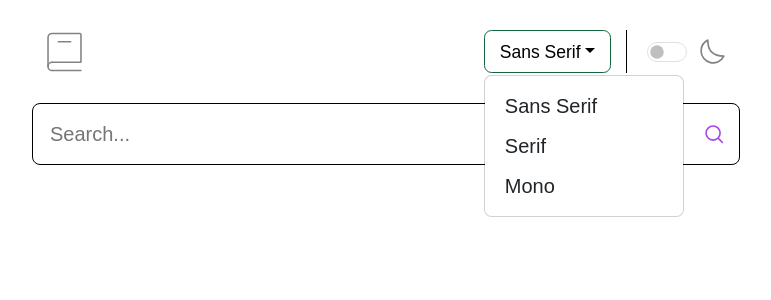
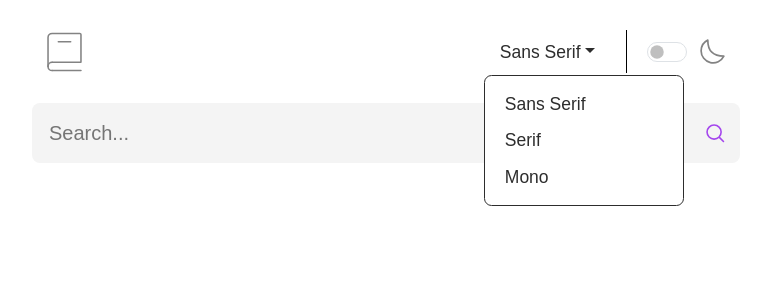
Before and after one commit to ChrisCablish/dictionary-app, a React (Create React App) app: page / in a window 1280 px wide. Both pictures are taken after a click on the button "Sans Serif". Shown: the top 300 px of the page, without its empty margins (254-1025 px from the left). Built offline with nearby package versions, Linux system fonts and the light colour scheme.

Commit message:
state switching for font dropdown/display mode switch corrected

```diff
--- a/src/App.js
+++ b/src/App.js
@@ -61,6 +61,7 @@ function App() {
         setFont={setFont}
         setCssClass={setCssClass}
         setDisplayMode={setDisplayMode}
+        displayMode={displayMode}
       />
       <Container className="search-section">
         <Row>
@@ -98,11 +99,26 @@ function App() {
 
       {responseObject && (
         <Container className="source-div">
-          <h2 className="source-header">Source</h2>
-          <div className="link-and-icon">
-            <span className="source-content">{getSource(responseObject)}</span>
-            <img src={linkIcon}></img>
-          </div>
+          <Row>
+            <Col sm>
+              <h2 className="source-header">Source</h2>
+            </Col>
+            <Col sm className="link-and-icon">
+              {/* <div className="link-and-icon"> */}
+              {/* <span className="source-content"> */}
+              <a
+                className="source-content"
+                href={getSource(responseObject)}
+                target="_blank"
+                rel="noreferrer"
+              >
+                {getSource(responseObject)}
+              </a>
+              {/* </span> */}
+              <img src={linkIcon} alt=""></img>
+              {/* </div> */}
+            </Col>
+          </Row>
         </Container>
       )}
     </div>
--- a/src/App.scss
+++ b/src/App.scss
@@ -3,6 +3,12 @@
   --font-serif: "Times New Roman", serif;
   --font-mono: "Courier New", monospace;
   --bs-btn-color: black;
+  --font-purple: #a445ed;
+  --font-black: #2d2d2d;
+  --background-black: #050505;
+  --app-grey: #757575;
+  --very-light-grey: #e9e9e9;
+  --search-background: #f4f4f4;
 }
 
 .sans {
@@ -19,17 +25,18 @@
 
 .dark-mode {
   color: white;
-  background-color: black;
+  background-color: var(--background-black);
 }
 
 .light-mode {
-  color: black;
+  color: var(--font-black);
   background-color: white;
 }
 
 .App {
   text-align: center;
   padding: 1.5rem;
+  min-height: 100vh;
 }
 
 /* search section */
@@ -39,6 +46,7 @@
   font-size: 1rem;
   // padding: 1rem 1.5rem;
   height: 3rem;
+  background-color: transparent;
 }
 
 .userInput:focus {
@@ -46,11 +54,11 @@
 }
 
 .search-section {
-  border: 1px solid black;
   outline: none;
   border-radius: 8px;
   margin-top: 1.5rem;
   margin-bottom: 1.75rem;
+  background-color: var(--search-background);
 }
 
 #search-column {
@@ -72,9 +80,19 @@
   padding-top: 1.5rem;
   padding-bottom: 5rem;
 
+  .source-content {
+    color: var(--font-black);
+    text-decoration: none;
+  }
+
   .source-content:hover {
     text-decoration: underline;
     cursor: pointer;
+  }
+
+  .source-header {
+    color: var(--app-grey);
+    text-decoration: underline;
   }
 
   .source-header,
--- a/src/CheckComponent.css
+++ b/src/CheckComponent.css
@@ -2,3 +2,8 @@
     background-color: #A445ED;
     border: none !important;
 }
+
+.form-check-input:focus {
+    border-color: transparent !important;
+    box-shadow: none !important;
+}
--- a/src/DropdownButton.js
+++ b/src/DropdownButton.js
@@ -1,7 +1,12 @@
 import Dropdown from "react-bootstrap/Dropdown";
 import "./DropdownButton.scss";
 
-export default function DropdownButton({ setFont, font, setCssClass }) {
+export default function DropdownButton({
+  setFont,
+  font,
+  setCssClass,
+  displayMode,
+}) {
   const fontSelectHandler = (text, css) => {
     setFont(text);
     setCssClass(css);
@@ -13,18 +18,33 @@ export default function DropdownButton({ setFont, font, setCssClass }) {
     { id: 3, text: "Mono", cssClass: "mono" },
   ];
 
+  console.log(displayMode);
+
   return (
     <Dropdown>
-      <Dropdown.Toggle variant="success" id="dropdown-basic">
+      <Dropdown.Toggle
+        variant="success"
+        id="dropdown-basic"
+        className={
+          displayMode === "dark-mode" ? "dropdown-dark" : "dropdown-light"
+        }
+      >
         {font}
       </Dropdown.Toggle>
-      <Dropdown.Menu>
+      <Dropdown.Menu
+        className={
+          displayMode === "dark-mode"
+            ? "dropdown-menu-dark"
+            : "dropdown-menu-light"
+        }
+      >
         {/* for each font option, generate a new dropdown menu item */}
         {fontOptions.map((font) => {
           return (
             <Dropdown.Item
               onClick={() => fontSelectHandler(font.text, font.cssClass)}
               key={font.id}
+              className="dropdown-item"
             >
               {font.text}
             </Dropdown.Item>
--- a/src/DropdownButton.scss
+++ b/src/DropdownButton.scss
@@ -1,16 +1,63 @@
-.btn {
-  //font
-  --bs-btn-color: black !important;
-  --bs-btn-hover-color: black !important;
-  --bs-btn-active-color: black !important;
-  --bs-btn-disabled-color: black !important;
-  //background
+.dropdown-light {
+  //font-color
+  --bs-btn-color: #2d2d2d !important;
+  --bs-btn-hover-color: #2d2d2d !important;
+  --bs-btn-active-color: #2d2d2d !important;
+  --bs-btn-disabled-color: #2d2d2d !important;
+  //background-color
   --bs-btn-bg: transparent !important;
   --bs-btn-hover-bg: transparent !important;
   --bs-btn-active-bg: transparent !important;
-  //border
+  //border-color
   --bs-btn-border-color: transparent !important;
-  --bs-btn-hover-border-color: black !important;
+  --bs-btn-hover-border-color: transparent !important;
+  --bs-btn-focus-border-color: transparent !important;
+  --bs-btn-active-border-color: transparent !important;
   //font size
   --bs-btn-font-size: 0.875rem !important;
 }
+
+.dropdown-dark {
+  //font-color
+  --bs-btn-color: white !important;
+  --bs-btn-hover-color: white !important;
+  --bs-btn-active-color: white !important;
+  --bs-btn-disabled-color: white !important;
+  //background-color
+  --bs-btn-bg: transparent !important;
+  --bs-btn-hover-bg: transparent !important;
+  --bs-btn-active-bg: transparent !important;
+  //border-color
+  --bs-btn-border-color: transparent !important;
+  --bs-btn-hover-border-color: transparent !important;
+  --bs-btn-focus-border-color: transparent !important;
+  --bs-btn-active-border-color: transparent !important;
+  //font size
+  --bs-btn-font-size: 0.875rem !important;
+}
+
+.dropdown-menu-light {
+  --bs-dropdown-link-color: #2d2d2d !important;
+  --bs-dropdown-bg: white !important;
+  --bs-dropdown-border-color: #2d2d2d !important;
+  --bs-dropdown-link-active-bg: transparent !important;
+}
+
+.dropdown-menu-dark {
+  --bs-dropdown-link-color: white !important;
+  --bs-dropdown-bg: #050505 !important;
+  --bs-dropdown-border-color: white !important;
+  --bs-dropdown-link-active-bg: transparent !important;
+}
+
+.dropdown-toggle {
+  filter: hue-rotate(90deg); /* Adjust the value as needed */
+}
+
+#dropdown-basic {
+  font-size: 0.875rem;
+}
+
+.dropdown-item {
+  font-size: 0.875rem;
+}
--- a/src/HeaderComponent.js
+++ b/src/HeaderComponent.js
@@ -9,7 +9,13 @@ import Row from "react-bootstrap/Row";
 import Col from "react-bootstrap/Col";
 import Check from "./CheckComponent";
 
-export default function Header({ setFont, font, setCssClass, setDisplayMode }) {
+export default function Header({
+  setFont,
+  font,
+  setCssClass,
+  setDisplayMode,
+  displayMode,
+}) {
   return (
     <Container className="header">
       <Row>
@@ -20,6 +26,7 @@ export default function Header({ setFont, font, setCssClass, setDisplayMode }) {
             font={font}
             setFont={setFont}
             setCssClass={setCssClass}
+            displayMode={displayMode}
           />
         </Col>
         <Col xs="auto" className="header-right">
--- a/src/MeaningComponent.scss
+++ b/src/MeaningComponent.scss
@@ -1,6 +1,18 @@
 .meaning-item {
   font-size: 0.9375rem;
   margin-top: 0.81rem;
+
+  list-style-type: none; /* Hide the default bullet */
+  position: relative;
+  // padding-left: 0.5em; /* Make space for the custom bullet */
+}
+
+.meaning-item::before {
+  content: "•"; /* The bullet character */
+  position: absolute;
+  left: -1em;
+  color: var(--font-purple); /* Set the bullet color */
+  font-size: 1em;
 }
 
 .list {
--- a/src/SynonymComponent.scss
+++ b/src/SynonymComponent.scss
@@ -21,6 +21,8 @@
     .syn-list-item {
       list-style: none;
       font-size: 1rem;
+      color: var(--font-purple);
+      font-weight: 700;
     }
   }
 }
--- a/src/TypeComponent.scss
+++ b/src/TypeComponent.scss
@@ -2,7 +2,7 @@
   display: flex;
   flex-direction: column;
   text-align: left;
-  border-top: 1px solid black;
+  border-top: 1px solid var(--very-light-grey);
   margin-top: 2rem;
 }
 
@@ -10,6 +10,7 @@
   font-size: 1.125rem;
   font-style: italic;
   margin: 0;
+  font-weight: 700;
 }
 
 .header-container::before {
@@ -32,9 +33,11 @@
 #meaning {
   font-size: 1rem;
   margin-top: 2.5rem;
+  color: var(--app-grey);
 }
 
 .example {
   font-size: 0.9375rem;
   margin-bottom: 1.5rem;
+  color: var(--app-grey);
 }
--- a/src/WordComponent.scss
+++ b/src/WordComponent.scss
@@ -9,12 +9,17 @@
 
   .word {
     font-size: 2rem;
+    font-weight: 700;
+    word-wrap: break-word;
+    max-width: 100%;
 
     margin: 0;
     padding: 0;
   }
 
   .phonetic {
+    color: var(--font-purple);
+    font-size: 1.125rem;
   }
 }
 
```
